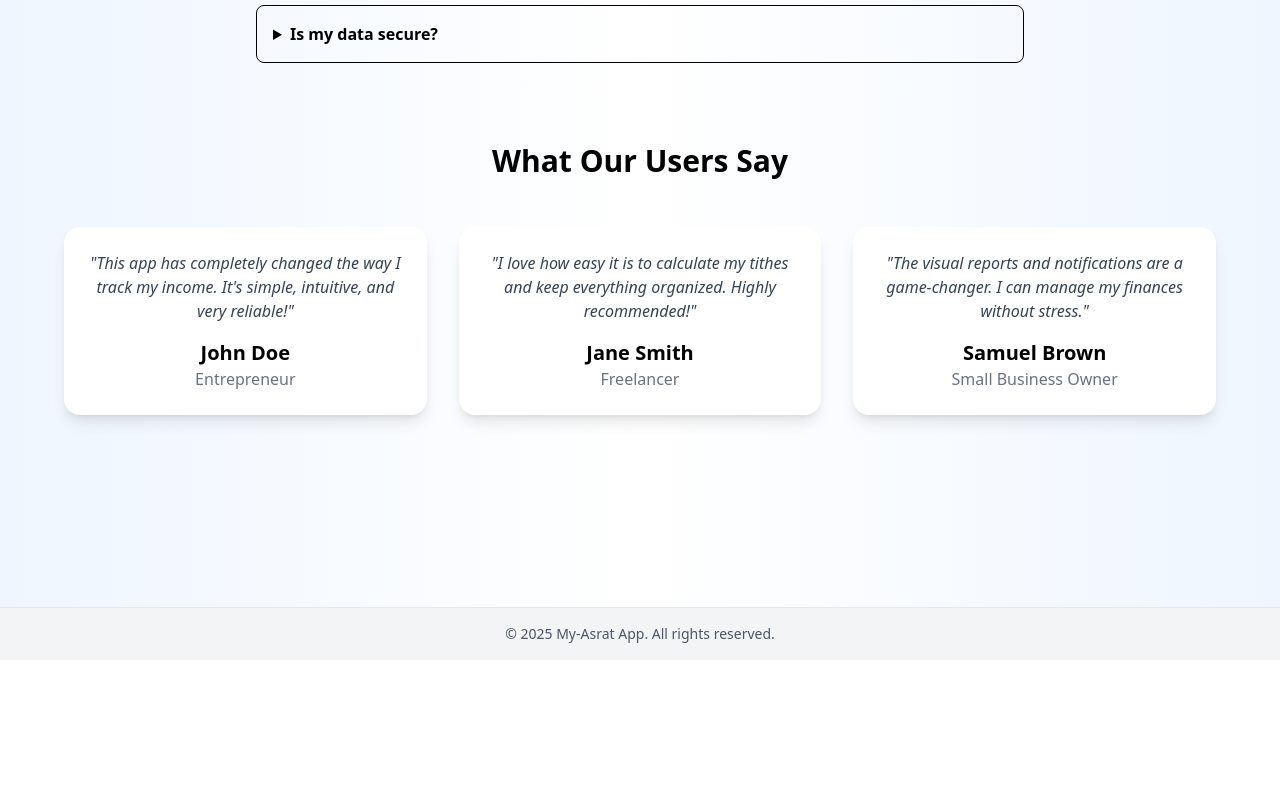
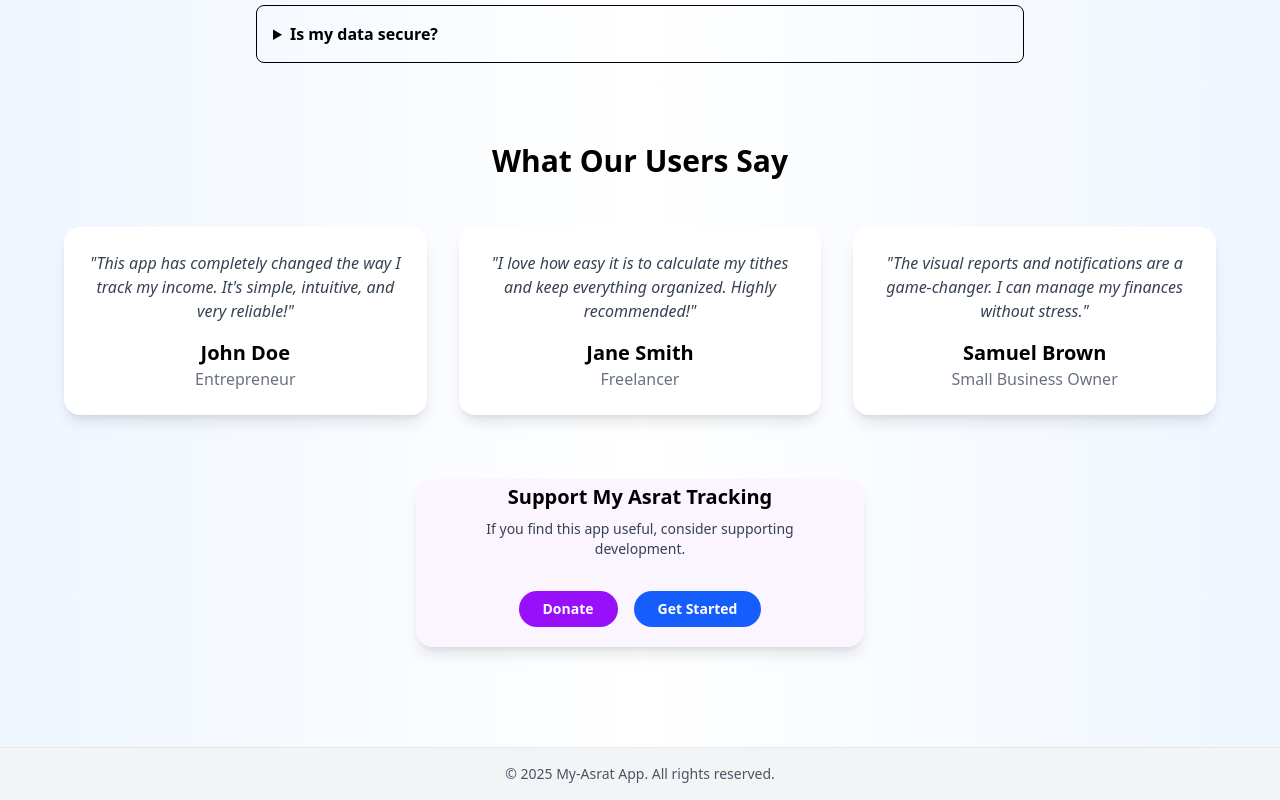
Before and after one commit to Bisrate19/my-asrat, a Next.js app: page / in a window 1280 px wide. Shown: the part 1694-2494 px from the top of the page. Before the commit the page ends 2354 px from the top, so only its background shows below. Built offline with nearby package versions, Linux system fonts and the light colour scheme.

Commit message:
donateCTA

```diff
--- a/src/app/components/HeroSection.tsx
+++ b/src/app/components/HeroSection.tsx
@@ -142,7 +142,7 @@ export default function HeroSection() {
       </div>
 
       {/* Testimonials Section */}
-      <div className="flex flex-col items-center mb-24 w-full max-w-6xl">
+      <div className="flex flex-col items-center mb-16 w-full max-w-6xl">
         <h2 className="text-3xl font-bold mb-12 text-center">What Our Users Say</h2>
         <div className="grid grid-cols-1 md:grid-cols-3 gap-8 w-full">
           {testimonials.map((t, index) => (
@@ -157,6 +157,22 @@ export default function HeroSection() {
           ))}
         </div>
       </div>
+
+      {/* Small Donate & CTA Section */}
+      <div className="flex flex-col items-center py-1 mb-1 w-full max-w-md bg-purple-50 rounded-2xl p-6 shadow-lg text-center">
+        <h3 className="text-xl font-semibold mb-2">Support My Asrat Tracking</h3>
+        <p className="text-gray-700 text-sm mb-4">
+          If you find this app useful, consider supporting development.
+        </p>
+        <div className="flex space-x-4 py-4">
+          <button className="px-6 py-2 bg-purple-600 text-white text-sm font-semibold rounded-full hover:bg-purple-700 transition-all duration-300">
+            Donate
+          </button>
+          <button className="px-6 py-2 bg-blue-600 text-white text-sm font-semibold rounded-full hover:bg-blue-700 transition-all duration-300">
+            Get Started
+          </button>
+        </div>
+      </div>
     </section>
   );
 }
```
